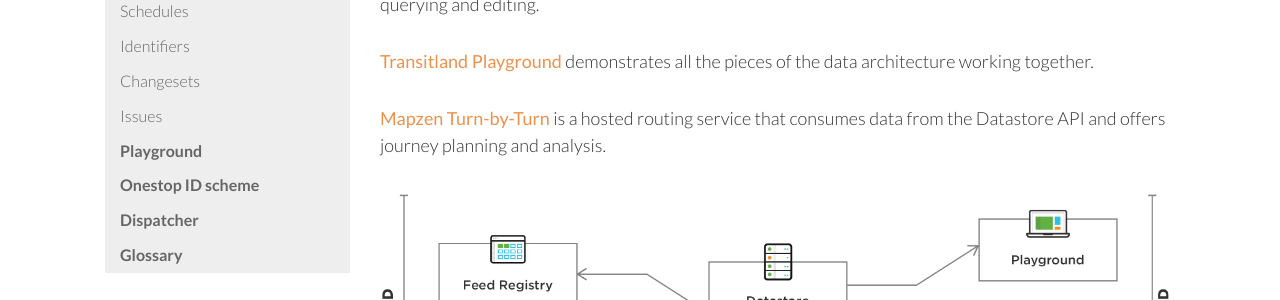
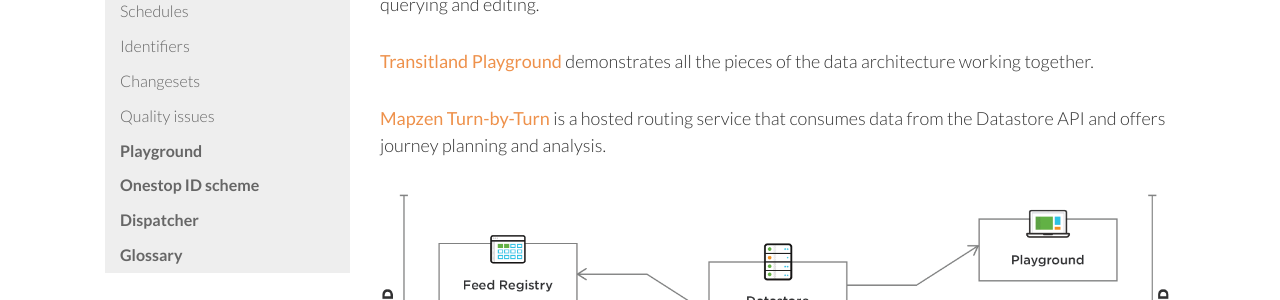
Before and after one commit to transitland/www-transit-land, a Jekyll site: the page built from documentation/index.md, in a window 1280 px wide. Shown: the part 731-1031 px from the top of the page. Built offline with Jekyll 4.4.1, drawn with Linux system fonts in a browser that asks for light colours; nearby versions of some CDN libraries.

Commit message:
updating issues link

```diff
--- a/_data/documentation.yml
+++ b/_data/documentation.yml
@@ -28,8 +28,8 @@
       path: /documentation/datastore/identifiers.html
     - title: Changesets
       path: /documentation/datastore/changesets.html
-    - title: Issues
-      path: /documentation/datastore/issues.html
+    - title: Quality issues
+      path: /documentation/datastore/quality_issues.html
 - title: Playground
   path: '/documentation/playground/'
 - title: Onestop ID scheme
```
